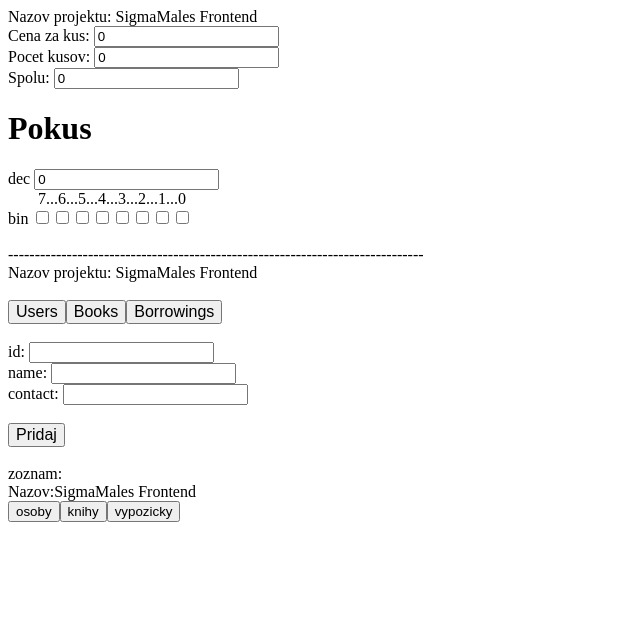
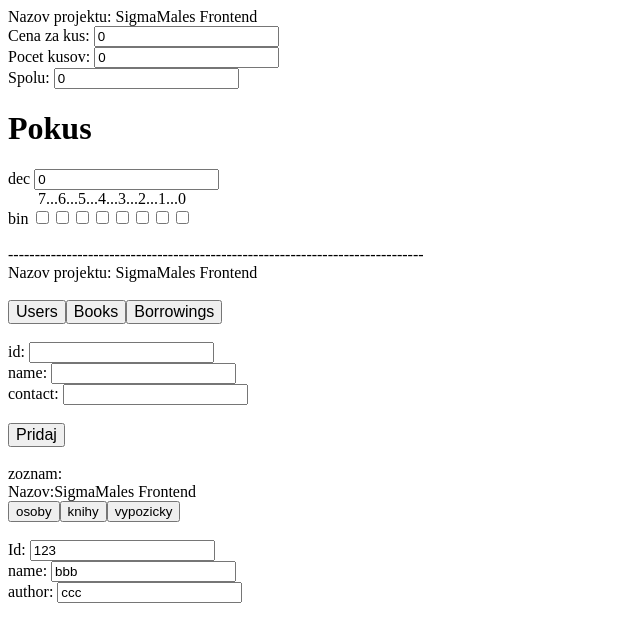
Before and after one commit to RastislavBiba/SigmaMale_Frontend, an Angular app: page /kniha in a window 1280 px wide. Before the commit this address led to /. Shown: the top 642 px of the page, without its empty margins (0-640 px from the left). Built offline with nearby package versions, Linux system fonts and the light colour scheme.

Commit message:
pridanie kniha formular a kniha zoznam ,, uloha done ,,

```diff
--- a/src/app/app-routing.module.ts
+++ b/src/app/app-routing.module.ts
@@ -2,11 +2,16 @@ import {RouterModule, Routes} from "@angular/router";
 import {OsobaStrankaComponent} from "./osoba-stranka/osoba-stranka.component";
 import {VypozickyStrankaComponent} from "./vypozicky-stranka/vypozicky-stranka.component"
 import {NgModule} from "@angular/core";
+import {KnihaStrankaComponent} from "./kniha-stranka/kniha-stranka.component";
 
 const routes: Routes = [
   {
     path: 'osoba',
     component: OsobaStrankaComponent,
+  },
+  {
+    path: 'kniha',
+    component: KnihaStrankaComponent,
   },
   {
     path: 'vypozicka',
--- a/src/app/app.component.ts
+++ b/src/app/app.component.ts
@@ -144,12 +144,12 @@ export class AppComponent {
     this.aktMenu = m;
 
     // preroutuj do komponenty podla menu
-    if (m == MENU.OSOBY) {
+    /*if (m == MENU.OSOBY) {
       this.router.navigate(['/osoba']);
     }
     if (m == MENU.KNIHY) {
       this.router.navigate(['/kniha']);
-    }
+    }*/
 
   }
   public osoby(){
@@ -179,5 +179,11 @@ export class AppComponent {
     if (m == MENU.OSOBY) {
       this.router.navigate(['/osoba']);
     }
+    if (m == MENU.KNIHY) {
+      this.router.navigate(['/kniha']);
+    }
+    if (m == MENU.VYPOZICKY) {
+      this.router.navigate(['/vypozicka']);
+    }
   }
 }
--- a/src/app/app.module.ts
+++ b/src/app/app.module.ts
@@ -13,6 +13,7 @@ import {KnihaStrankaComponent} from "./kniha-stranka/kniha-stranka.component";
 import { VypozickaFormularComponent } from './vypozicka-formular/vypozicka-formular.component';
 import { VypozickyZoznamComponent } from './vypozicky-zoznam/vypozicky-zoznam.component';
 import { VypozickyStrankaComponent } from './vypozicky-stranka/vypozicky-stranka.component';
+import {KnihaZoznamComponent} from "./kniha-zoznam/kniha-zoznam.component";
 
 @NgModule({
   declarations: [
@@ -25,7 +26,7 @@ import { VypozickyStrankaComponent } from './vypozicky-stranka/vypozicky-stranka
     VypozickaFormularComponent,
     VypozickyZoznamComponent,
     VypozickyStrankaComponent,
-    //KnihyZoznamComponent,
+    KnihaZoznamComponent
   ],
     imports: [
         BrowserModule,
--- a/src/app/kniha-formular/kniha-formular.component.html
+++ b/src/app/kniha-formular/kniha-formular.component.html
@@ -1 +1,4 @@
-<p>kniha-formular works!</p>
+
+Id: <input [(ngModel)]="kniha.id"><br>
+name: <input [(ngModel)]="kniha.meno_knihy"> <br>
+author: <input [(ngModel)]="kniha.autor"> <br>
--- a/src/app/kniha-formular/kniha-formular.component.ts
+++ b/src/app/kniha-formular/kniha-formular.component.ts
@@ -1,15 +1,19 @@
-import { Component, OnInit } from '@angular/core';
+import { Component} from '@angular/core';
+import {Kniha} from "../models/kniha.model";
 
 @Component({
   selector: 'app-kniha-formular',
   templateUrl: './kniha-formular.component.html',
   styleUrls: ['./kniha-formular.component.css']
 })
-export class KnihaFormularComponent implements OnInit {
+export class KnihaFormularComponent{
 
-  constructor() { }
+  kniha: Kniha = {id: 123, meno_knihy: 'bbb', autor: 'ccc'}
 
-  ngOnInit(): void {
+  constructor() {
   }
 
+
+
+
 }
--- /dev/null
+++ b/src/app/kniha-zoznam/kniha-zoznam.component.html
@@ -0,0 +1,3 @@
+<div *ngFor="let k of kniha">
+  {{k.id}} | {{k.meno_knihy}} | {{k.autor}}
+</div>
--- /dev/null
+++ b/src/app/kniha-zoznam/kniha-zoznam.component.ts
@@ -0,0 +1,13 @@
+import { Component} from '@angular/core';
+import {Kniha} from "../models/kniha.model";
+
+@Component({
+  selector: 'app-kniha-zoznam',
+  templateUrl: './kniha-zoznam.component.html',
+  styleUrls: ['./kniha-zoznam.component.css']
+})
+export class KnihaZoznamComponent {
+  kniha: Kniha[] = []
+  constructor() { }
+
+}
--- a/src/app/models/kniha.model.ts
+++ b/src/app/models/kniha.model.ts
@@ -1,9 +1,11 @@
 export class Kniha {
 
+  id: number;
   meno_knihy: string;
   autor: string;
 
   constructor(kniha: Kniha) {
+    this.id = kniha.id;
     this.meno_knihy = kniha.meno_knihy;
     this.autor = kniha.autor;
   }
```
Also changed, not shown: src/app/kniha-zoznam/kniha-zoznam.component.css (added), 1 other file (tests, documents, lock files or other folders).
